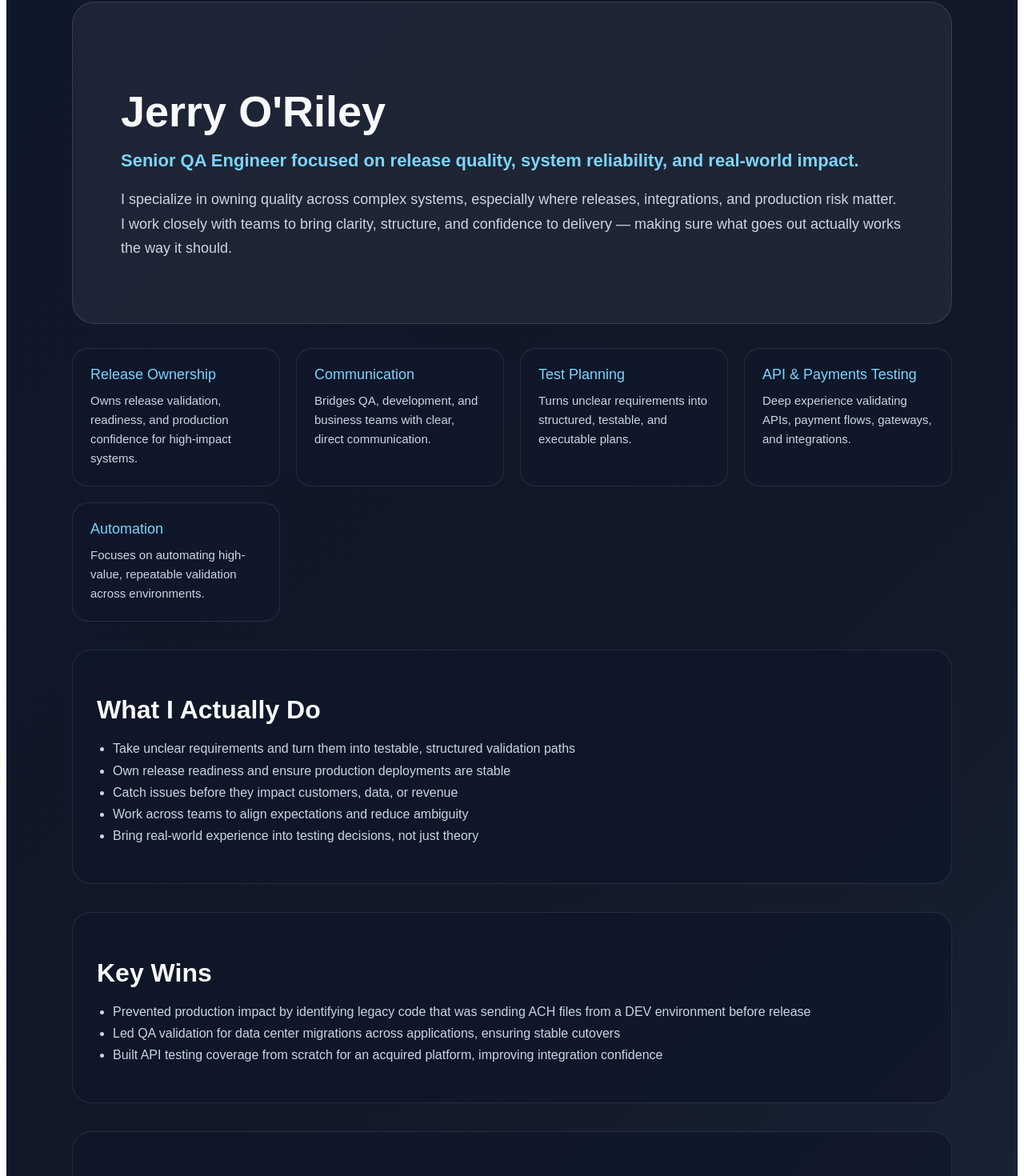
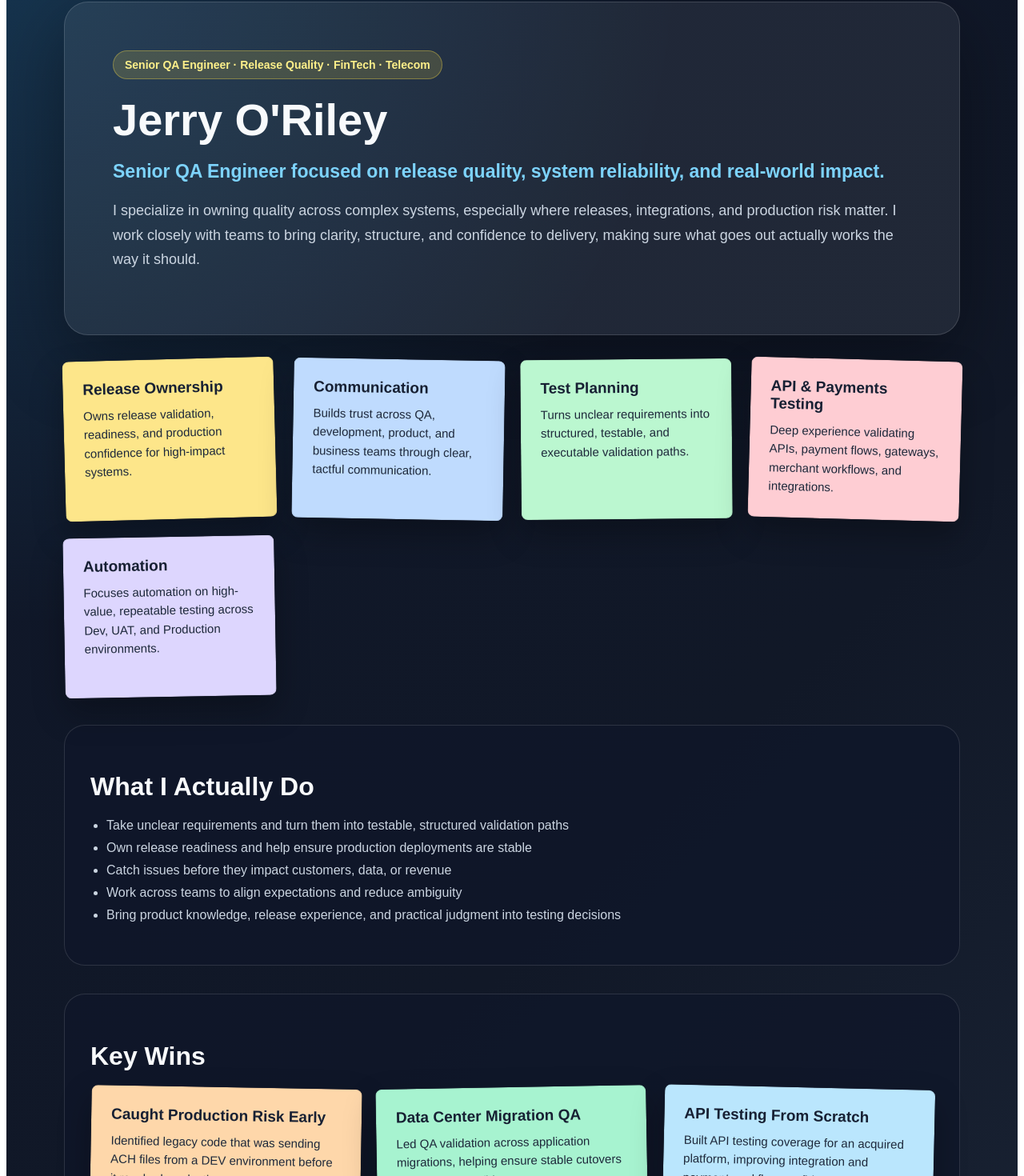
Before and after one commit to JerryOriley/Jerryoriley-site, a React (Vite) app: page / in a window 1280 px wide. Shown: the part 66-1536 px from the top of the page at 80% size. Built offline with nearby package versions, Linux system fonts and the light colour scheme.

Commit message:
another one
lets see

```diff
--- a/src/App.jsx
+++ b/src/App.jsx
@@ -3,47 +3,76 @@ export default function App() {
     page: {
       minHeight: "100vh",
       fontFamily: "Arial, sans-serif",
-      background: "linear-gradient(135deg, #0f172a, #111827, #1e293b)",
+      background:
+        "radial-gradient(circle at top left, rgba(56,189,248,0.18), transparent 30%), linear-gradient(135deg, #0f172a, #111827, #1e293b)",
       color: "#f8fafc",
       padding: "60px 24px",
     },
-    container: { maxWidth: "1100px", margin: "0 auto" },
+    container: { maxWidth: "1120px", margin: "0 auto" },
     hero: {
       padding: "60px",
-      borderRadius: "28px",
-      background: "rgba(255,255,255,0.06)",
-      border: "1px solid rgba(255,255,255,0.12)",
+      borderRadius: "30px",
+      background: "rgba(255,255,255,0.07)",
+      border: "1px solid rgba(255,255,255,0.14)",
       marginBottom: "30px",
+      boxShadow: "0 30px 90px rgba(0,0,0,0.35)",
     },
-    title: { fontSize: "54px", marginBottom: "10px" },
-    subtitle: { fontSize: "22px", color: "#7dd3fc", marginBottom: "20px" },
+    badge: {
+      display: "inline-block",
+      padding: "9px 14px",
+      borderRadius: "999px",
+      background: "rgba(253,224,71,0.16)",
+      border: "1px solid rgba(253,224,71,0.35)",
+      color: "#fef08a",
+      marginBottom: "18px",
+      fontSize: "14px",
+      fontWeight: "bold",
+    },
+    title: { fontSize: "56px", margin: "0 0 10px" },
+    subtitle: { fontSize: "23px", color: "#7dd3fc", marginBottom: "20px" },
     text: { fontSize: "18px", lineHeight: "1.7", color: "#cbd5e1" },
 
     grid: {
       display: "grid",
-      gridTemplateColumns: "repeat(auto-fit, minmax(260px, 1fr))",
-      gap: "20px",
+      gridTemplateColumns: "repeat(auto-fit, minmax(240px, 1fr))",
+      gap: "22px",
       marginTop: "25px",
     },
-    card: {
-      padding: "22px",
-      borderRadius: "20px",
-      background: "rgba(15,23,42,0.75)",
-      border: "1px solid rgba(255,255,255,0.1)",
+    note: {
+      padding: "24px",
+      borderRadius: "8px",
+      minHeight: "150px",
+      color: "#172033",
+      boxShadow: "0 18px 40px rgba(0,0,0,0.28)",
+      transform: "rotate(-1deg)",
+      border: "1px solid rgba(0,0,0,0.08)",
     },
-    cardTitle: { fontSize: "18px", marginBottom: "10px", color: "#7dd3fc" },
-    cardText: { fontSize: "15px", color: "#cbd5e1", lineHeight: "1.6" },
+    noteTitle: {
+      fontSize: "19px",
+      marginBottom: "10px",
+      fontWeight: "800",
+    },
+    noteText: {
+      fontSize: "15px",
+      lineHeight: "1.55",
+      color: "#1e293b",
+    },
 
     section: {
       marginTop: "35px",
-      padding: "30px",
-      borderRadius: "24px",
-      background: "rgba(15,23,42,0.78)",
-      border: "1px solid rgba(255,255,255,0.1)",
+      padding: "32px",
+      borderRadius: "26px",
+      background: "rgba(15,23,42,0.8)",
+      border: "1px solid rgba(255,255,255,0.12)",
     },
     sectionTitle: { fontSize: "32px", marginBottom: "16px" },
-    list: { paddingLeft: "20px", lineHeight: "1.7", color: "#cbd5e1" },
-
+    list: { paddingLeft: "20px", lineHeight: "1.75", color: "#cbd5e1" },
+    winGrid: {
+      display: "grid",
+      gridTemplateColumns: "repeat(auto-fit, minmax(260px, 1fr))",
+      gap: "20px",
+      marginTop: "20px",
+    },
     link: { color: "#7dd3fc", fontWeight: "bold" },
   };
 
@@ -51,31 +80,62 @@ export default function App() {
     {
       title: "Release Ownership",
       text: "Owns release validation, readiness, and production confidence for high-impact systems.",
+      color: "#fde68a",
+      rotate: "-1.5deg",
     },
     {
       title: "Communication",
-      text: "Bridges QA, development, and business teams with clear, direct communication.",
+      text: "Builds trust across QA, development, product, and business teams through clear, tactful communication.",
+      color: "#bfdbfe",
+      rotate: "1deg",
     },
     {
       title: "Test Planning",
-      text: "Turns unclear requirements into structured, testable, and executable plans.",
+      text: "Turns unclear requirements into structured, testable, and executable validation paths.",
+      color: "#bbf7d0",
+      rotate: "-0.5deg",
     },
     {
       title: "API & Payments Testing",
-      text: "Deep experience validating APIs, payment flows, gateways, and integrations.",
+      text: "Deep experience validating APIs, payment flows, gateways, merchant workflows, and integrations.",
+      color: "#fecdd3",
+      rotate: "1.5deg",
     },
     {
       title: "Automation",
-      text: "Focuses on automating high-value, repeatable validation across environments.",
+      text: "Focuses automation on high-value, repeatable testing across Dev, UAT, and Production environments.",
+      color: "#ddd6fe",
+      rotate: "-1deg",
+    },
+  ];
+
+  const wins = [
+    {
+      title: "Caught Production Risk Early",
+      text: "Identified legacy code that was sending ACH files from a DEV environment before it reached production.",
+      color: "#fed7aa",
+      rotate: "1deg",
+    },
+    {
+      title: "Data Center Migration QA",
+      text: "Led QA validation across application migrations, helping ensure stable cutovers and release confidence.",
+      color: "#a7f3d0",
+      rotate: "-1deg",
+    },
+    {
+      title: "API Testing From Scratch",
+      text: "Built API testing coverage for an acquired platform, improving integration and payment workflow confidence.",
+      color: "#bae6fd",
+      rotate: "1.3deg",
     },
   ];
 
   return (
     <main style={styles.page}>
       <div style={styles.container}>
+        <section style={styles.hero}>
+          <div style={styles.badge}>Senior QA Engineer · Release Quality · FinTech · Telecom</div>
 
-        {/* HERO */}
-        <section style={styles.hero}>
           <h1 style={styles.title}>Jerry O'Riley</h1>
 
           <h2 style={styles.subtitle}>
@@ -85,69 +145,81 @@ export default function App() {
           <p style={styles.text}>
             I specialize in owning quality across complex systems, especially where releases,
             integrations, and production risk matter. I work closely with teams to bring clarity,
-            structure, and confidence to delivery — making sure what goes out actually works the way it should.
+            structure, and confidence to delivery, making sure what goes out actually works the way it should.
           </p>
         </section>
 
-        {/* SKILL CARDS */}
         <section style={styles.grid}>
           {skills.map((skill) => (
-            <div key={skill.title} style={styles.card}>
-              <div style={styles.cardTitle}>{skill.title}</div>
-              <div style={styles.cardText}>{skill.text}</div>
+            <div
+              key={skill.title}
+              style={{
+                ...styles.note,
+                background: skill.color,
+                transform: `rotate(${skill.rotate})`,
+              }}
+            >
+              <div style={styles.noteTitle}>{skill.title}</div>
+              <div style={styles.noteText}>{skill.text}</div>
             </div>
           ))}
         </section>
 
-        {/* WHAT I DO */}
         <section style={styles.section}>
           <h2 style={styles.sectionTitle}>What I Actually Do</h2>
           <ul style={styles.list}>
             <li>Take unclear requirements and turn them into testable, structured validation paths</li>
-            <li>Own release readiness and ensure production deployments are stable</li>
+            <li>Own release readiness and help ensure production deployments are stable</li>
             <li>Catch issues before they impact customers, data, or revenue</li>
             <li>Work across teams to align expectations and reduce ambiguity</li>
-            <li>Bring real-world experience into testing decisions, not just theory</li>
+            <li>Bring product knowledge, release experience, and practical judgment into testing decisions</li>
           </ul>
         </section>
 
-        {/* KEY WINS */}
         <section style={styles.section}>
           <h2 style={styles.sectionTitle}>Key Wins</h2>
-          <ul style={styles.list}>
-            <li>
-              Prevented production impact by identifying legacy code that was sending ACH files
-              from a DEV environment before release
-            </li>
-            <li>
-              Led QA validation for data center migrations across applications, ensuring stable cutovers
-            </li>
-            <li>
-              Built API testing coverage from scratch for an acquired platform, improving integration confidence
-            </li>
-          </ul>
+
+          <div style={styles.winGrid}>
+            {wins.map((win) => (
+              <div
+                key={win.title}
+                style={{
+                  ...styles.note,
+                  background: win.color,
+                  transform: `rotate(${win.rotate})`,
+                }}
+              >
+                <div style={styles.noteTitle}>{win.title}</div>
+                <div style={styles.noteText}>{win.text}</div>
+              </div>
+            ))}
+          </div>
         </section>
 
-        {/* EXPERIENCE */}
         <section style={styles.section}>
           <h2 style={styles.sectionTitle}>Experience</h2>
 
-          <p><strong>Payroc — Senior QA Engineer / Quality & Delivery Lead </strong></p>
+          <p>
+            <strong>Payroc — Senior QA Engineer / Quality & Delivery Lead</strong>
+          </p>
           <ul style={styles.list}>
-            <li>Own quality across fintech applications including payments, APIs, and internal systems</li>
+            <li>Own quality across fintech applications including payments, APIs, gateways, and internal systems</li>
             <li>Lead release validation, test planning, and production readiness</li>
             <li>Build automation and API testing coverage across environments</li>
+            <li>Partner with product, development, and business teams to reduce ambiguity and improve release confidence</li>
           </ul>
 
-          <p><strong>AT&T — QA / Defect Management</strong></p>
+          <p>
+            <strong>AT&T — QA / Defect Management</strong>
+          </p>
           <ul style={styles.list}>
             <li>Supported QA for a large-scale TV platform across multiple teams</li>
             <li>Managed defects, coordinated releases, and validated production readiness</li>
             <li>Built deep experience in enterprise QA, release cycles, and cross-team coordination</li>
+            <li>Worked with teams to understand product behavior, reproduce issues, validate fixes, and keep delivery moving</li>
           </ul>
         </section>
 
-        {/* CONTACT */}
         <section style={styles.section}>
           <h2 style={styles.sectionTitle}>Contact</h2>
 
@@ -169,7 +241,6 @@ export default function App() {
             </span>
           </p>
         </section>
-
       </div>
     </main>
   );
```
